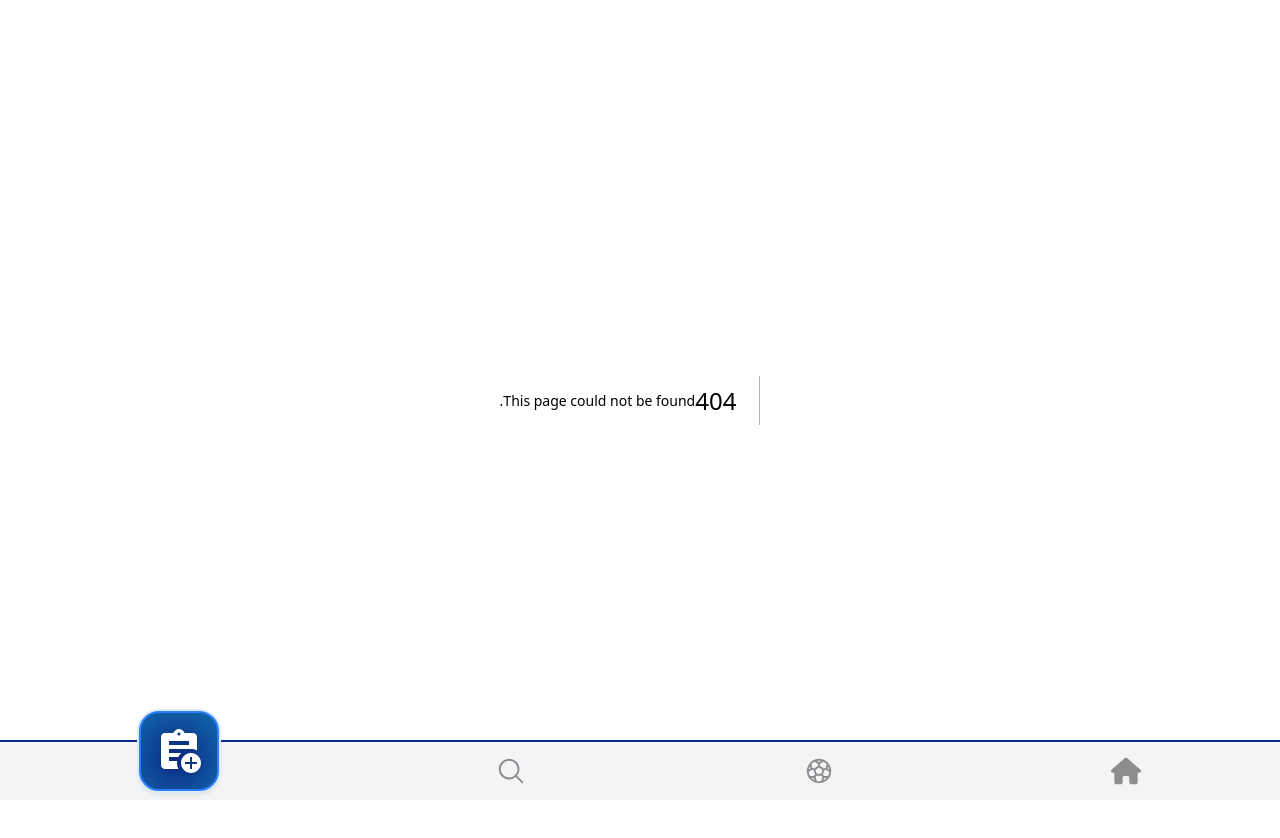
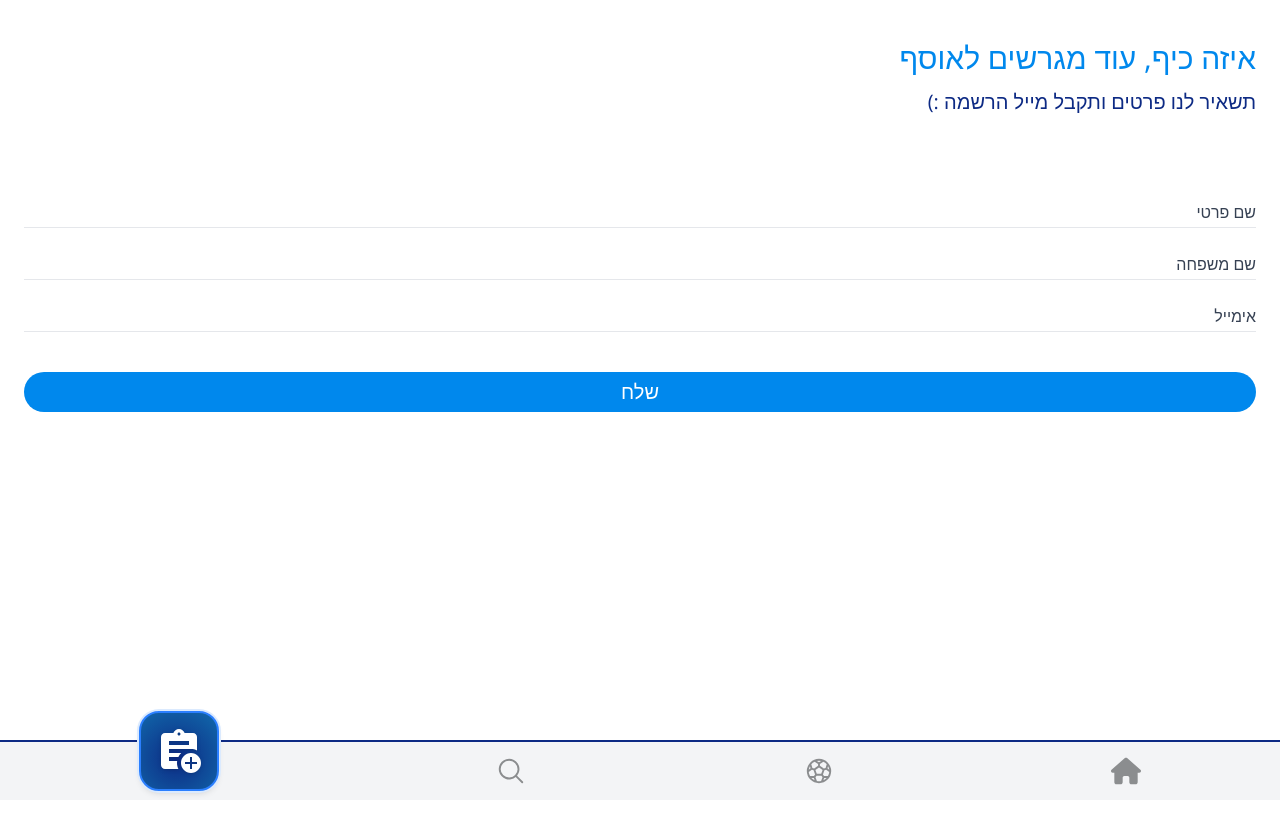
Before and after one commit to juva99/yoop, a Next.js app in the folder frontend/app/: page /field-manager/contact in a window 1280 px wide. Before the commit this address had no page. Shown: the top 838 px of the page. After the commit the page ends 800 px from the top, so only its background shows below. Built offline with nearby package versions, Linux system fonts and the light colour scheme.

Commit message:
contact form field manager

```diff
--- /dev/null
+++ b/frontend/app/app/field-manager/contact/ContactForm.tsx
@@ -0,0 +1,99 @@
+"use client";
+import { authFetch } from "@/lib/authFetch";
+import React, { useState } from "react";
+import toast, { Toaster } from "react-hot-toast";
+
+type ContactFormData = {
+  firstName: string;
+  lastName: string;
+  email: string;
+};
+
+const ContactForm: React.FC = () => {
+  const [firstName, setFirstName] = useState("");
+  const [lastName, setLastName] = useState("");
+  const [email, setEmail] = useState("");
+
+  async function sendInput(data: ContactFormData) {
+    try {
+      console.log(data);
+
+      // const response = await authFetch("/api/contact", {
+      //   method: "POST",
+      //   body: JSON.stringify(data),
+      //   headers: {
+      //     "Content-Type": "application/json",
+      //   },
+      // });
+
+      // if (!response.ok) throw new Error("Failed to send message");
+
+      toast.success("מייל הרשמה בדרך אלייך!");
+      setFirstName("");
+      setLastName("");
+      setEmail("");
+    } catch (err) {
+      toast.error("שליחה נכשלה, נסה שוב");
+    }
+  }
+
+  const handleSubmit = (e: React.FormEvent<HTMLFormElement>) => {
+    e.preventDefault();
+
+    const formData: ContactFormData = {
+      firstName,
+      lastName,
+      email,
+    };
+
+    sendInput(formData);
+  };
+
+  return (
+    <div className="px-6 py-10">
+      <Toaster position="top-center" />
+
+      <div className="mb-20 flex flex-col justify-center gap-3">
+        <h1 className="text-title text-3xl">איזה כיף, עוד מגרשים לאוסף</h1>
+        <h2 className="text-subtitle text-xl">
+          תשאיר לנו פרטים ותקבל מייל הרשמה :)
+        </h2>
+      </div>
+
+      <form onSubmit={handleSubmit} className="flex flex-col gap-2">
+        <input
+          type="text"
+          name="firstName"
+          placeholder="שם פרטי"
+          className="input"
+          value={firstName}
+          onChange={(e) => setFirstName(e.target.value)}
+          required
+        />
+        <input
+          type="text"
+          name="lastName"
+          placeholder="שם משפחה"
+          className="input"
+          value={lastName}
+          onChange={(e) => setLastName(e.target.value)}
+          required
+        />
+        <input
+          type="email"
+          name="email"
+          placeholder="אימייל"
+          className="input"
+          value={email}
+          onChange={(e) => setEmail(e.target.value)}
+          required
+        />
+        <button type="submit" className="primary-btn">
+          שלח
+        </button>
+      </form>
+    </div>
+  );
+};
+
+export default ContactForm;
--- /dev/null
+++ b/frontend/app/app/field-manager/contact/page.tsx
@@ -0,0 +1,13 @@
+import React from "react";
+import ContactForm from "./ContactForm";
+import { authFetch } from "@/lib/authFetch";
+
+const Page: React.FC = () => {
+  return (
+    <div>
+      <ContactForm />
+    </div>
+  );
+};
+
+export default Page;
--- a/frontend/app/app/globals.css
+++ b/frontend/app/app/globals.css
@@ -85,15 +85,15 @@
 }
 
 .input_underscore {
-  @apply border-elements  border-b-2 text-right;
+  @apply border-elements border-b-2 text-right;
 }
 
 .form_item {
-  @apply  mb-2 mt-2;
+  @apply mt-2 mb-2;
 }
 
 .form_label {
-  @apply mb-1 block text-sm font-semibold text-gray-700
+  @apply mb-1 block text-sm font-semibold text-gray-700;
 }
 
 .form_error {
@@ -153,3 +153,11 @@ body {
     @apply bg-background text-foreground;
   }
 }
+
+.primary-btn {
+  @apply bg-title my-5 h-10 w-[100%] rounded-3xl text-xl text-white;
+}
+
+.input {
+  @apply mb-3 h-8 w-full border-b-1 border-gray-200 placeholder-gray-700 outline-none;
+}
--- a/frontend/app/package.json
+++ b/frontend/app/package.json
@@ -37,6 +37,7 @@
     "react-day-picker": "^9.6.7",
     "react-dom": "^19.0.0",
     "react-hook-form": "^7.56.3",
+    "react-hot-toast": "^2.5.2",
     "react-icons": "^5.5.0",
     "react-swipeable": "^7.0.2",
     "shadcn": "^2.4.1",
```
Also changed, not shown: 1 other file (tests, documents, lock files or other folders).
